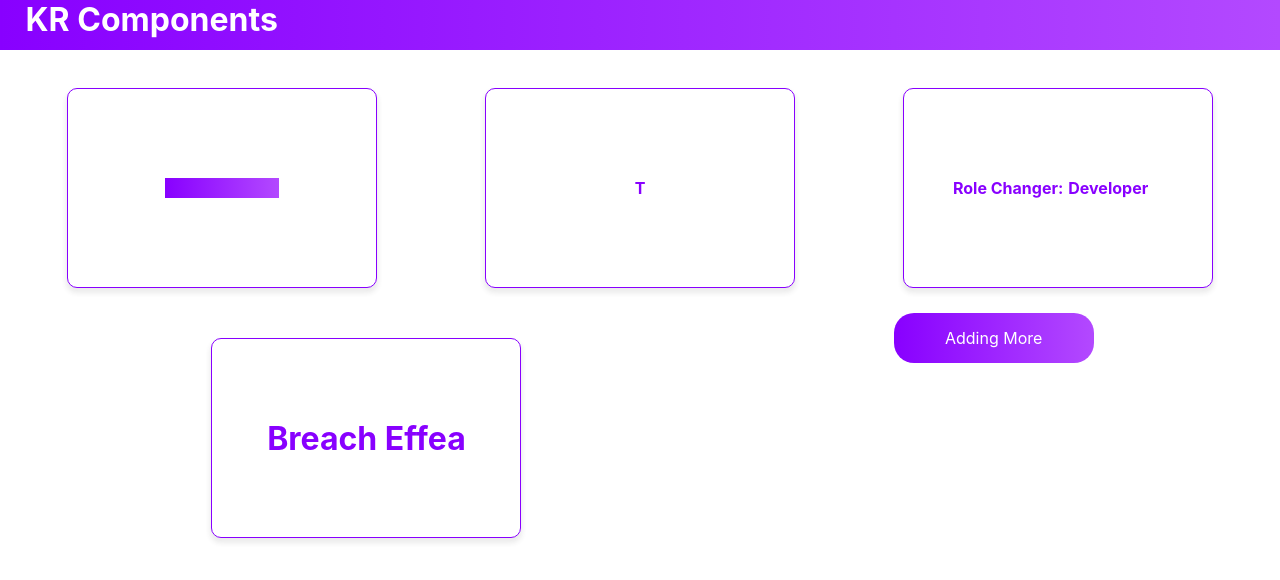
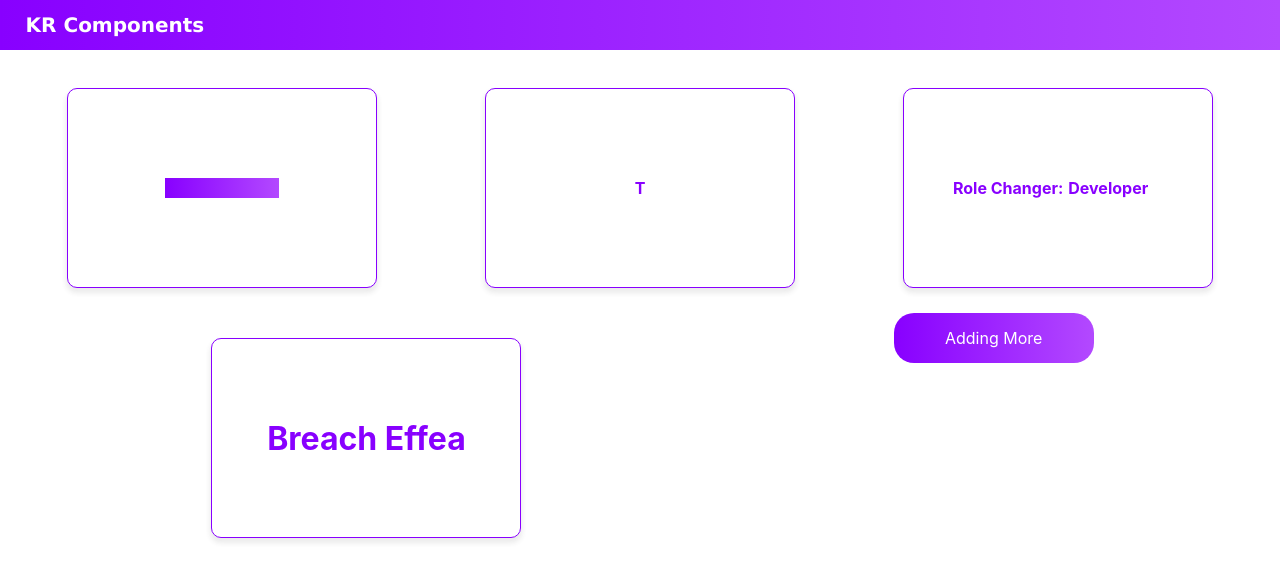
Before and after one commit to krevindev/KR-UI-Kit, a React (Create React App) app: page / in a window 1280 px wide. Shown: the top 580 px of the page. Built offline with nearby package versions, Linux system fonts and the light colour scheme.

Commit message:
Changed the header font-size

```diff
--- a/src/components/header/Header.module.css
+++ b/src/components/header/Header.module.css
@@ -17,9 +17,15 @@
 
     z-index: 99;
 
+    font-family: Verdana, Geneva, Tahoma, sans-serif;
+    font-size: 10px;
+
     color: white;
 
     box-sizing: border-box;
+
+    display: flex;
+    align-items: center;
 }
 
 .header.out {
@@ -31,16 +37,19 @@
         transform: translateY(-50px);
         opacity: 0;
     }
+
     to {
         transform: translateY(0);
         opacity: 1;
     }
 }
+
 @keyframes headerOut {
     to {
         transform: translateY(-50px);
         opacity: 0;
     }
+
     from {
         transform: translateY(0);
         opacity: 1;
```
